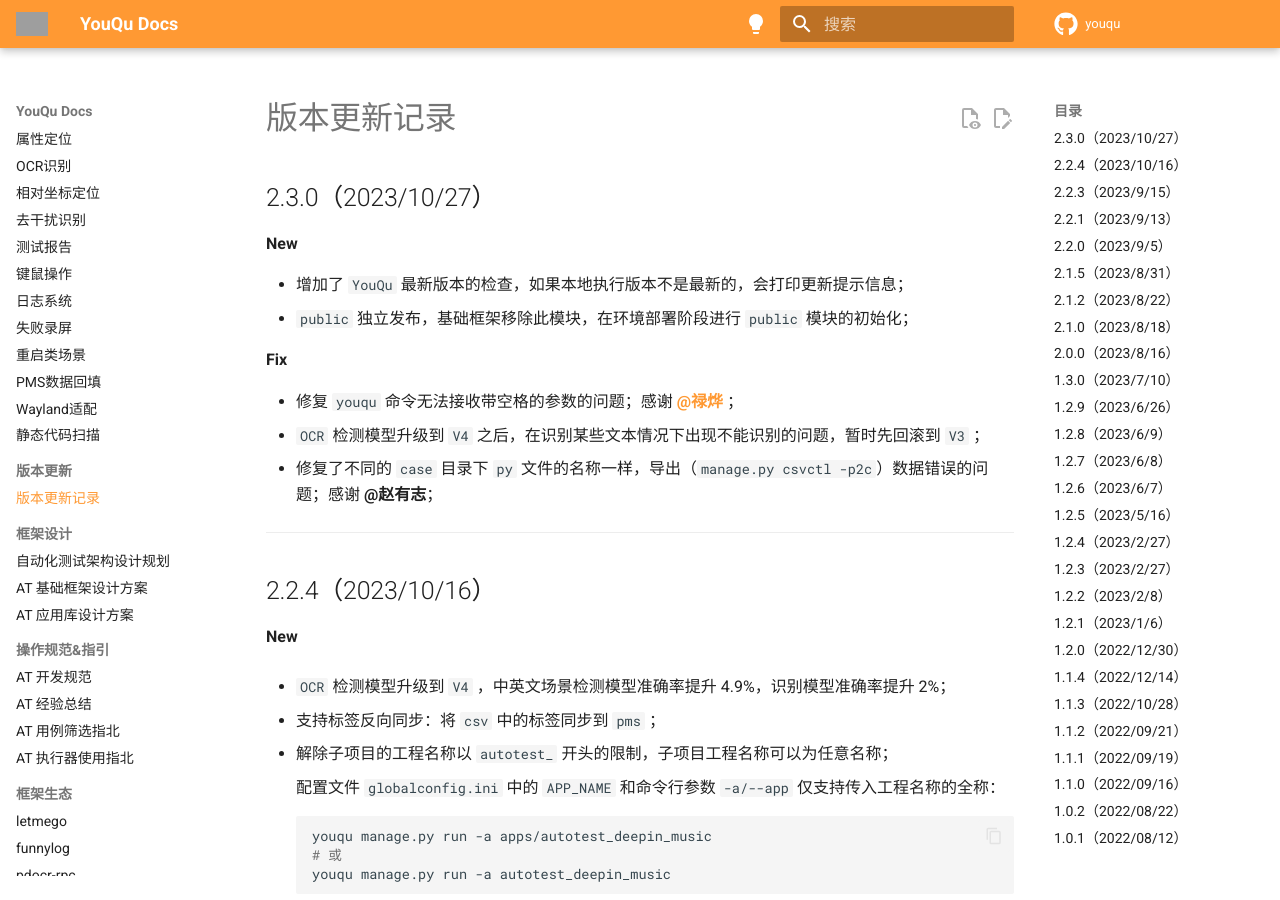
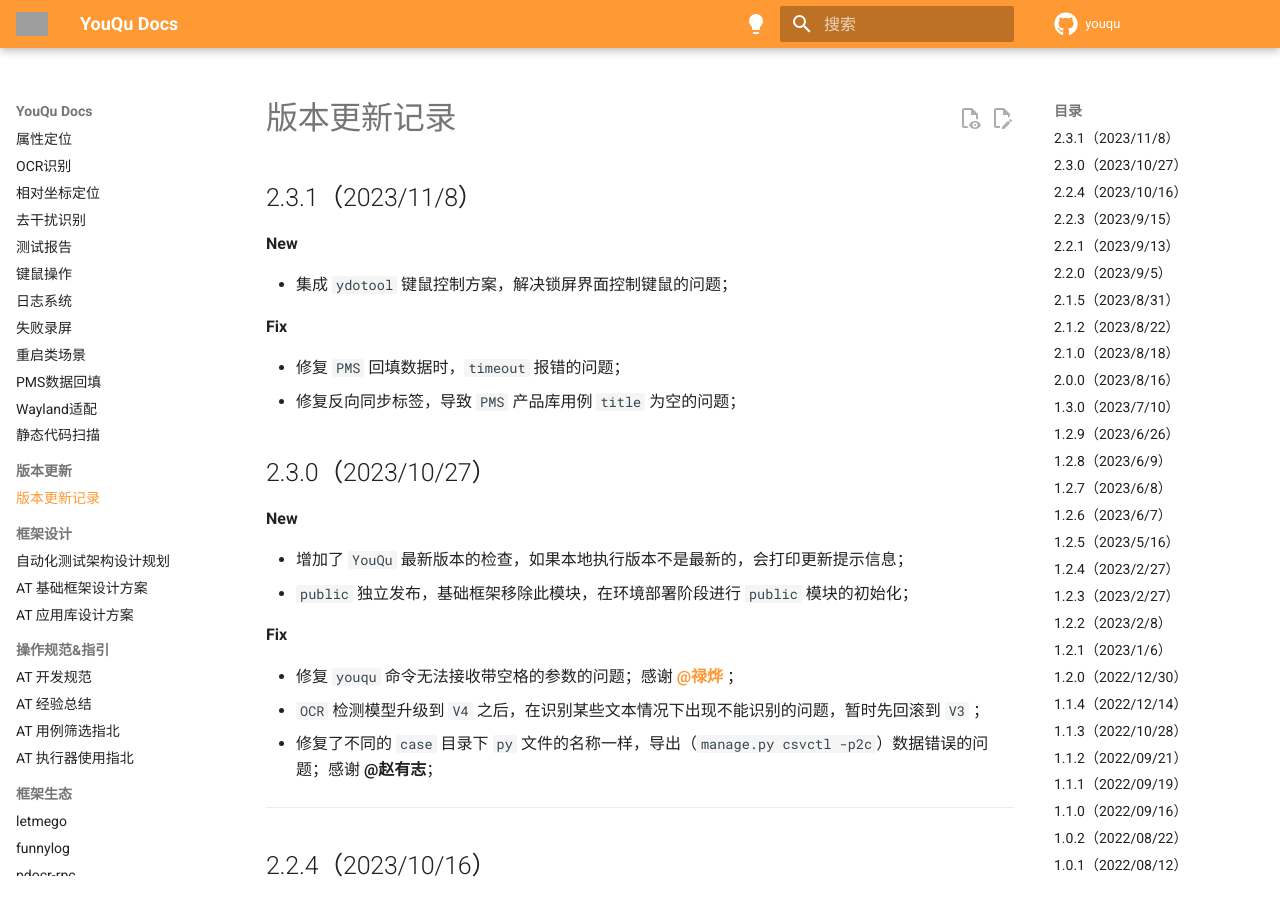
Before and after one commit to linuxdeepin/youqu, an MkDocs documentation site: the page built from docs/RELEASE.md, in a window 1280 px wide and 900 px high. Built offline with MkDocs 1.6.1 and Material for MkDocs 9.7.7, drawn with Linux system fonts in a browser that asks for light colours; comment, search, counter and statistics services are not loaded; the version menu is left out; grey boxes are pictures that could not be loaded.

Commit message:
docs: update docs
Description:

Log:

```diff
--- a/docs/RELEASE.md
+++ b/docs/RELEASE.md
@@ -1,4 +1,15 @@
 # 版本更新记录
+
+## 2.3.1（2023/11/8）
+
+**New**
+
+- 集成 `ydotool` 键鼠控制方案，解决锁屏界面控制键鼠的问题；
+
+**Fix**
+
+- 修复 `PMS` 回填数据时，`timeout` 报错的问题；
+- 修复反向同步标签，导致 `PMS` 产品库用例 `title` 为空的问题；
 
 ## 2.3.0（2023/10/27）
 
--- a/mkdocs.yml
+++ b/mkdocs.yml
@@ -83,7 +83,7 @@
     provider: mike
   social:
     - icon: fontawesome/brands/slack
-      link: https://mikigo.github.io/funny-docs
+      link: https://mikigo.gitee.io/funny-docs
       name: funny-docs
     - icon: fontawesome/brands/github
       link: https://github.com/linuxdeepin
```
Also changed, not shown: 1 other file.
